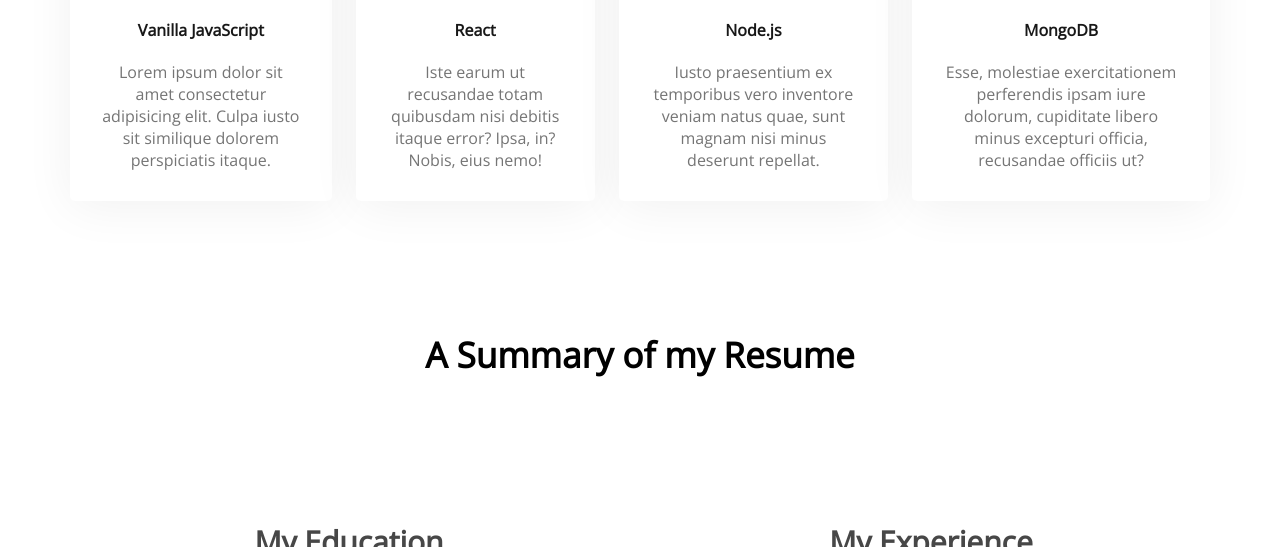
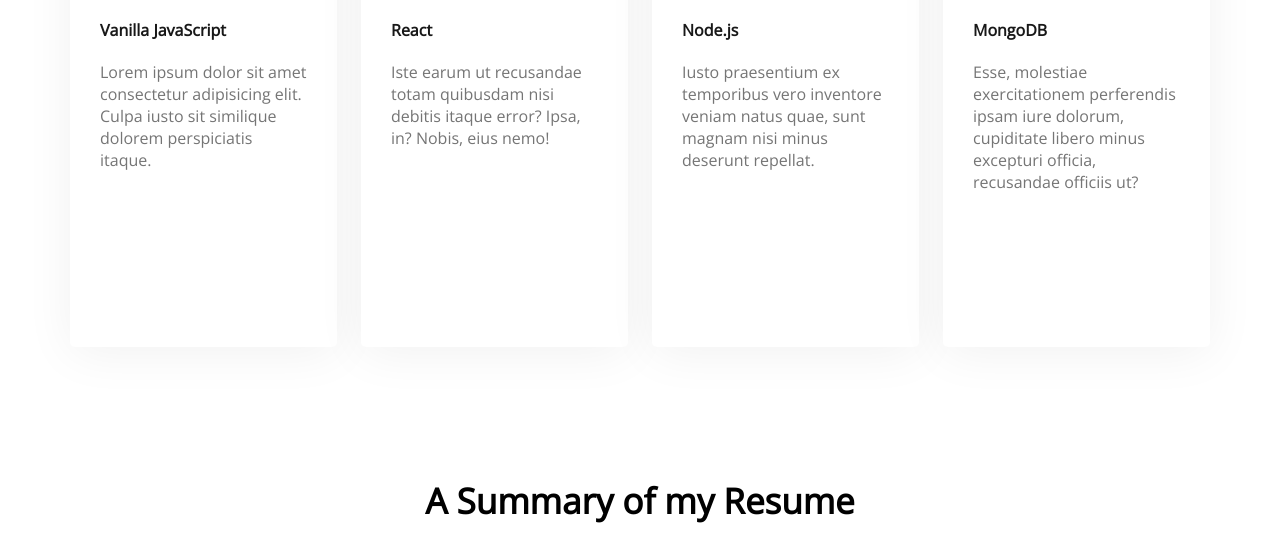
Before and after one commit to shahriarbd10/shahriar-portfolio, a plain HTML site: page index.html in a window 1280 px wide. Shown: the part 1788-2335 px from the top of the page. Drawn offline with nearby package versions, Linux system fonts and the light colour scheme.

Commit message:
Structure Update

```diff
--- a/styles/portfolio.css
+++ b/styles/portfolio.css
@@ -142,13 +142,13 @@
 /* What i do styles */
 
 .what-i-do{
-    text-align: center;
+
     margin-bottom: 30px;
 
 
 }
 .what-i-do-description{
-
+    text-align: center;
     color: #757575;
 
 }
@@ -159,7 +159,9 @@
 
 }
 .skill{
-    background: #FFFFFF;
+    width: 267px;
+    height: 377px;
+background: #FFFFFF;
 box-shadow: 0px 6px 50px rgba(0, 0, 0, 0.06);
 border-radius: 5px;
 padding: 30px;
@@ -172,8 +174,10 @@
     margin-bottom: 20px;
 }
 .skill-description{
+
     font-size: 16px;
     color: #757575;
+
 }
 
 /* Resume styles */
```
